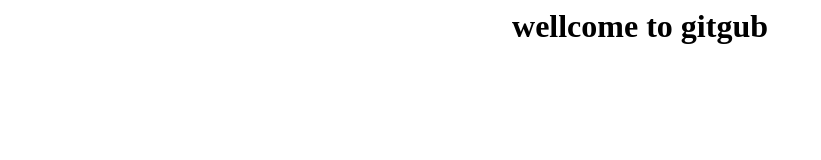
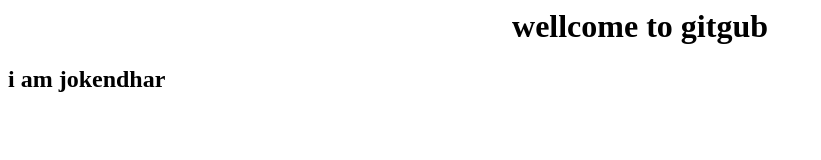
Before and after one commit to Jokendhar/joker, a plain HTML site: page joker.html in a window 1280 px wide. Shown: the whole page, without its empty margins (0-821 px from the left). Drawn offline with Linux system fonts and the light colour scheme.

Commit message:
Add files via upload
added info

```diff
--- a/joker.html
+++ b/joker.html
@@ -4,5 +4,6 @@
 </head>
 <body>
 <center><p><h1>wellcome to gitgub</h1></p></center>
+<h2>i am jokendhar</h2>
 </body>
 </html>
```
